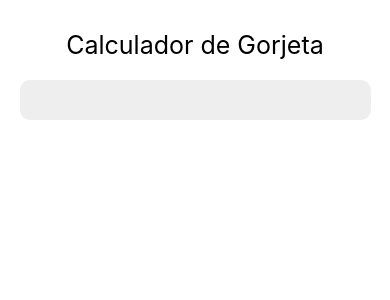
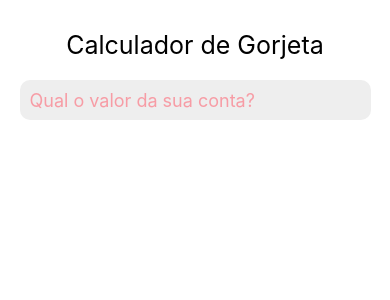
Before and after one commit to SchirmannDev/Calculadora-de-Gorjeta-React-Native, a React Native app: screen / in a window 390 px wide. Shown: the top 300 px of the page. Built offline with nearby package versions, Linux system fonts and the light colour scheme.

Commit message:
adicionando modificaçoes ao input

```diff
--- a/App.js
+++ b/App.js
@@ -19,13 +19,18 @@ const Input = styled.TextInput`
   background-color: #eee;
   margin-top: 20px;
   border-radius: 10px;
+  padding: 10px;
 `;
 
 export default () => {
   return (
     <Container>
       <HeaderText>Calculador de Gorjeta</HeaderText>
-      <Input />
+      <Input
+        placeholder="Qual o valor da sua conta?"
+        placeholderTextColor="#f568"
+        keyboardType="numeric"
+      />
     </Container>
   );
 };
```
